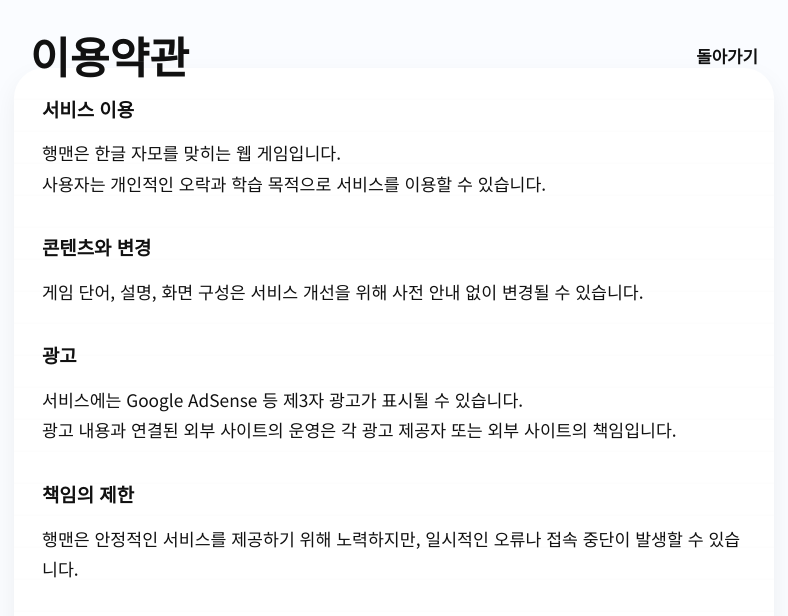
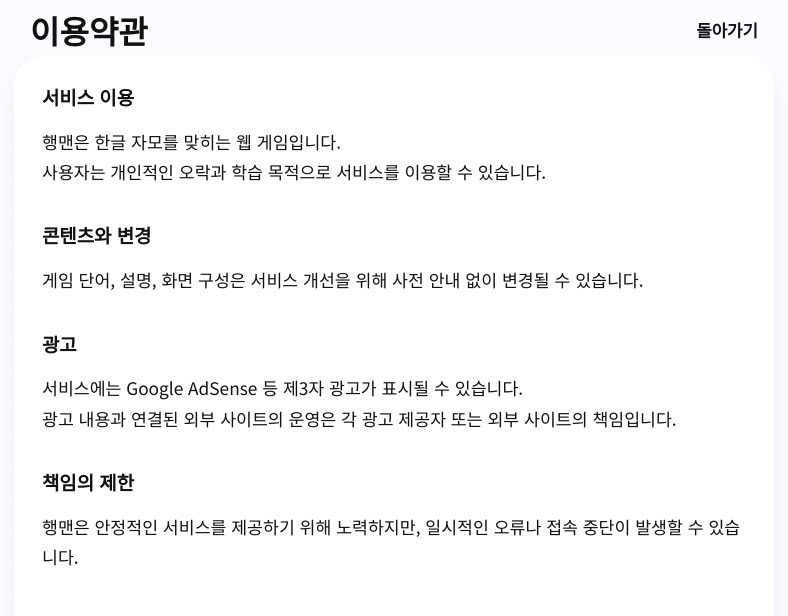
Before and after one commit to asteroidin8/k-hangman, a website: page terms.html in a window 1280 px wide. Shown: the whole page, without its empty margins (246-1034 px from the left). Drawn offline with Linux system fonts and the light colour scheme; a web font is replaced by a local one.

Commit message:
정보 페이지 레이아웃 간격을 수정
원인: info-header의 sticky 배치와 info-card의 보드 고정 높이 때문에 grid gap과 body/main 높이가 의도대로 계산되지 않았습니다.
결과: 정보 페이지 grid가 화면 높이를 채우고 gap을 정상 적용하며, brand와 info-title 제목 크기를 같은 규칙으로 맞췄습니다.

```diff
--- a/styles/base.css
+++ b/styles/base.css
@@ -58,7 +58,8 @@ input {
   margin-bottom: 10px;
 }
 
-.brand {
+.brand,
+.info-title {
   font-size: 2rem;
   font-weight: 700;
   line-height: 1;
--- a/styles/info.css
+++ b/styles/info.css
@@ -1,8 +1,8 @@
 .info-page {
   display: grid;
-  grid-template-rows: auto auto;
+  grid-template-rows: auto minmax(0, 1fr);
   gap: 10px;
-  min-height: calc(100vh - 48px);
+  min-height: 100vh;
 }
 
 .info-card {
@@ -17,6 +17,7 @@
 .board.info-card {
   grid-template-rows: none;
   grid-auto-rows: auto;
+  height: auto;
   padding: clamp(20px, 4vw, 28px);
 }
 
@@ -27,17 +28,12 @@
 }
 
 .info-header {
-  position: sticky;
-  top: 20px;
-  z-index: 2;
   gap: 12px;
   min-width: 0;
 }
 
 .info-title {
   margin: 0;
-  font-size: clamp(2.25rem, 7vw, 2.7rem);
-  line-height: 1;
 }
 
 .info-back-btn {
@@ -64,6 +60,6 @@
 
 @supports (height: 100dvh) {
   .info-page {
-    min-height: calc(100dvh - 48px);
+    min-height: 100dvh;
   }
 }
--- a/styles/responsive.css
+++ b/styles/responsive.css
@@ -3,7 +3,8 @@
     margin-bottom: 8px;
   }
 
-  .brand {
+  .brand,
+  .info-title {
     font-size: clamp(1.65rem, 4.8vw, 1.9rem);
   }
 
```
